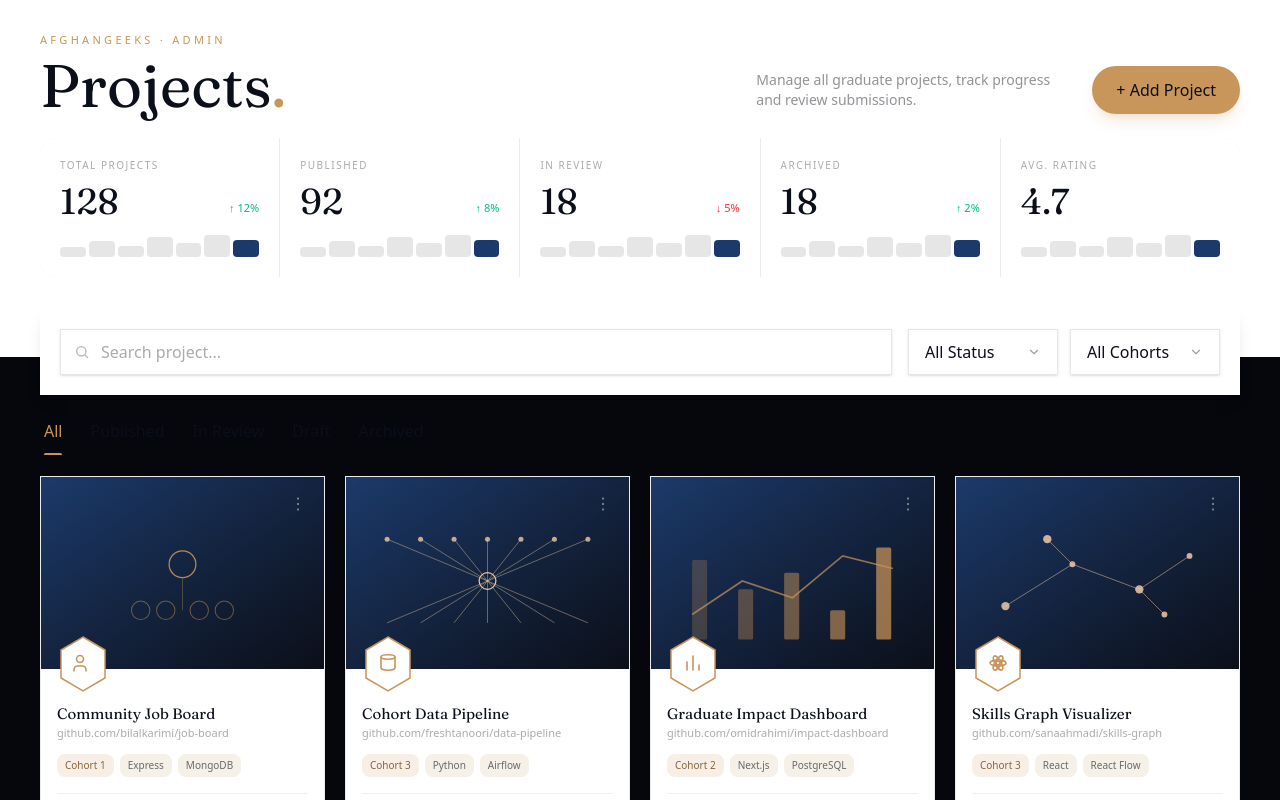
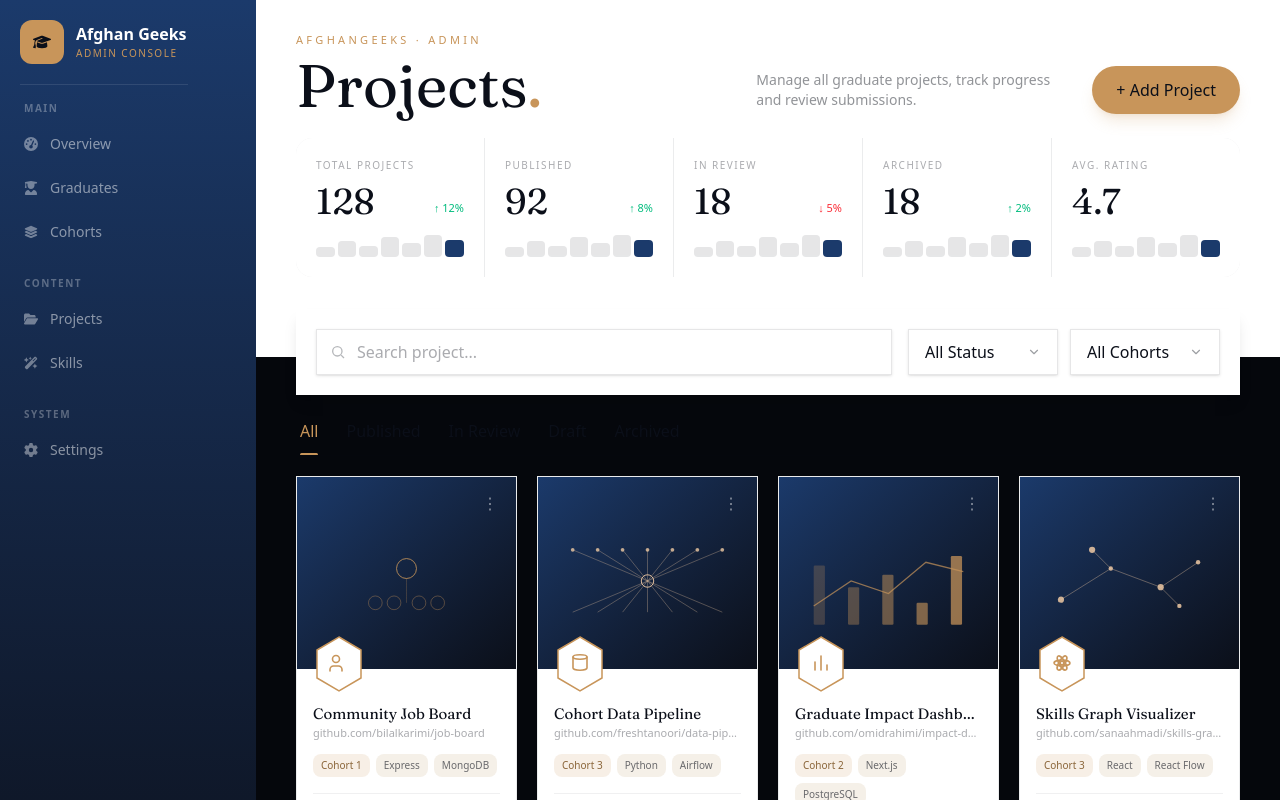
Before and after one commit to jafarimurtaza/age-portal-dashboard, a Next.js app: page / in a window 1280 px wide. Shown: the top 800 px of the page. Built offline with nearby package versions, Linux system fonts and the light colour scheme; grey boxes are pictures that could not be loaded.

Commit message:
add responsive sidebar with navigation

```diff
--- a/src/app/layout.js
+++ b/src/app/layout.js
@@ -1,4 +1,5 @@
 import { Geist, Geist_Mono, Fraunces } from "next/font/google";
+import Sidebar from "@/components/Sidebar";
 import "./globals.css";
 
 const geistSans = Geist({
@@ -24,16 +25,13 @@ export const metadata = {
 
 export default function RootLayout({ children }) {
   return (
-    <html
-      lang="en"
-      data-theme="my-theme"
-    >
-      <body className={`${geistSans.variable} ${geistMono.variable} ${fraunces.variable} min-h-full flex flex-col`}>
+    <html lang="en" data-theme="my-theme">
+      <body
+        className={`${geistSans.variable} ${geistMono.variable} ${fraunces.variable} min-h-full flex flex-col`}
+      >
         <div className="flex">
-          <div className="w-full">
-            <main className="min-h-screen">{children}</main>
-            {/* <Footer /> */}
-          </div>
+          <Sidebar />
+          <main className="flex-1 min-w-0 min-h-screen">{children}</main>
         </div>
       </body>
     </html>
--- a/src/components/Sidebar.jsx
+++ b/src/components/Sidebar.jsx
@@ -1,9 +1,133 @@
-import React from "react";
+"use client";
+import { useState } from "react";
+import Link from "next/link";
+import { usePathname } from "next/navigation";
+import {
+  FaShieldHalved,
+  FaGraduationCap,
+  FaBars,
+  FaXmark,
+} from "react-icons/fa6";
+import { navGroups } from "@/data/sidebarNav";
 
-export default function Sidebar() {
+function SidebarContent({ pathname, onNavigate }) {
   return (
-    <div className="w-full md:w-72 min-h-20 md:min-h-screen bg-cyan-500 p-4 text-white">
-      <div>Sidebar</div>
+    <div className="flex flex-col h-full">
+      <div className="p-5">
+        <div className="flex items-center gap-3">
+          <div className="w-11 h-11 shrink-0 rounded-xl bg-[#C8955A] flex items-center justify-center">
+            <FaGraduationCap className="text-[#0B0F19] text-lg" />
+          </div>
+          <div className="min-w-0">
+            <p className="text-white font-semibold leading-tight truncate">
+              Afghan Geeks
+            </p>
+            <p className="text-[10px] tracking-[0.15em] text-[#C8955A] uppercase mt-0.5">
+              Admin Console
+            </p>
+          </div>
+        </div>
+      </div>
+
+      <div className="border-t border-white/10 mx-5" />
+
+      <nav className="flex-1 px-3 py-4 flex flex-col gap-6 overflow-y-auto">
+        {navGroups.map((group) => (
+          <div key={group.label}>
+            <p className="px-3 mb-2 text-[10px] font-semibold tracking-[0.15em] text-white/30 uppercase">
+              {group.label}
+            </p>
+            <div className="flex flex-col gap-1">
+              {group.items.map((item) => {
+                const isActive = pathname === item.href;
+                const Icon = item.icon;
+                return (
+                  <Link
+                    key={item.href}
+                    href={item.href}
+                    onClick={onNavigate}
+                    className={`relative flex items-center gap-3 px-3 py-2.5 text-sm transition-colors ${
+                      isActive
+                        ? "bg-white/5 text-white font-medium"
+                        : "text-white/50 hover:text-white hover:bg-white/5"
+                    }`}
+                  >
+                    {isActive && (
+                      <span className="absolute left-0 top-1 bottom-1 w-1 bg-[#C8955A] rounded-r" />
+                    )}
+                    <Icon
+                      className={isActive ? "text-[#C8955A]" : "text-white/40"}
+                    />
+                    {item.label}
+                  </Link>
+                );
+              })}
+            </div>
+          </div>
+        ))}
+      </nav>
+
+      <div className="p-5">
+        <div className="flex items-center gap-3 bg-[#1B3A6B]/60 border border-white/10 rounded-xl p-3">
+          <span className="w-9 h-9 shrink-0 rounded-lg bg-[#1B3A6B] flex items-center justify-center">
+            <FaShieldHalved className="text-[#C8955A]" />
+          </span>
+          <div className="min-w-0">
+            <p className="text-sm font-semibold text-white truncate">
+              Admin access
+            </p>
+            <p className="text-xs text-white/40 truncate">Preview build</p>
+          </div>
+        </div>
+      </div>
     </div>
   );
 }
+
+export default function Sidebar() {
+  const pathname = usePathname();
+  const [isOpen, setIsOpen] = useState(false);
+
+  return (
+    <>
+      <button
+        onClick={() => setIsOpen(true)}
+        type="button"
+        aria-label="Open menu"
+        className="md:hidden fixed top-4 left-4 z-40 w-10 h-10 flex items-center justify-center rounded-lg bg-[#0B0F19] text-white shadow-lg"
+      >
+        <FaBars />
+      </button>
+
+      <aside className="hidden md:flex md:w-64 md:shrink-0 md:min-h-screen bg-gradient-to-b from-[#1B3A6B] to-[#0B0F19]">
+        <SidebarContent pathname={pathname} />
+      </aside>
+
+      {isOpen && (
+        <div
+          onClick={() => setIsOpen(false)}
+          className="md:hidden fixed inset-0 bg-black/50 z-40"
+        />
+      )}
+
+      <aside
+        className={`md:hidden fixed top-0 left-0 h-full w-72 max-w-[85vw] bg-gradient-to-b from-[#1B3A6B] to-[#0B0F19] z-50 transition-transform duration-300 ${
+          isOpen ? "translate-x-0" : "-translate-x-full"
+        }`}
+      >
+        <button
+          onClick={() => setIsOpen(false)}
+          type="button"
+          aria-label="Close menu"
+          className="absolute top-4 right-4 w-8 h-8 flex items-center justify-center rounded-full text-white/60 hover:text-white hover:bg-white/10"
+        >
+          <FaXmark />
+        </button>
+        <SidebarContent
+          pathname={pathname}
+          onNavigate={() => setIsOpen(false)}
+        />
+      </aside>
+    </>
+  );
+}
--- /dev/null
+++ b/src/data/sidebarNav.js
@@ -0,0 +1,30 @@
+import {
+  FaGaugeHigh,
+  FaUserGraduate,
+  FaLayerGroup,
+  FaFolderOpen,
+  FaWandMagicSparkles,
+  FaGear,
+} from "react-icons/fa6";
+
+export const navGroups = [
+  {
+    label: "Main",
+    items: [
+      { label: "Overview", href: "/overview", icon: FaGaugeHigh },
+      { label: "Graduates", href: "/graduates", icon: FaUserGraduate },
+      { label: "Cohorts", href: "/cohorts", icon: FaLayerGroup },
+    ],
+  },
+  {
+    label: "Content",
+    items: [
+      { label: "Projects", href: "/projects", icon: FaFolderOpen },
+      { label: "Skills", href: "/skills", icon: FaWandMagicSparkles },
+    ],
+  },
+  {
+    label: "System",
+    items: [{ label: "Settings", href: "/settings", icon: FaGear }],
+  },
+];
```
